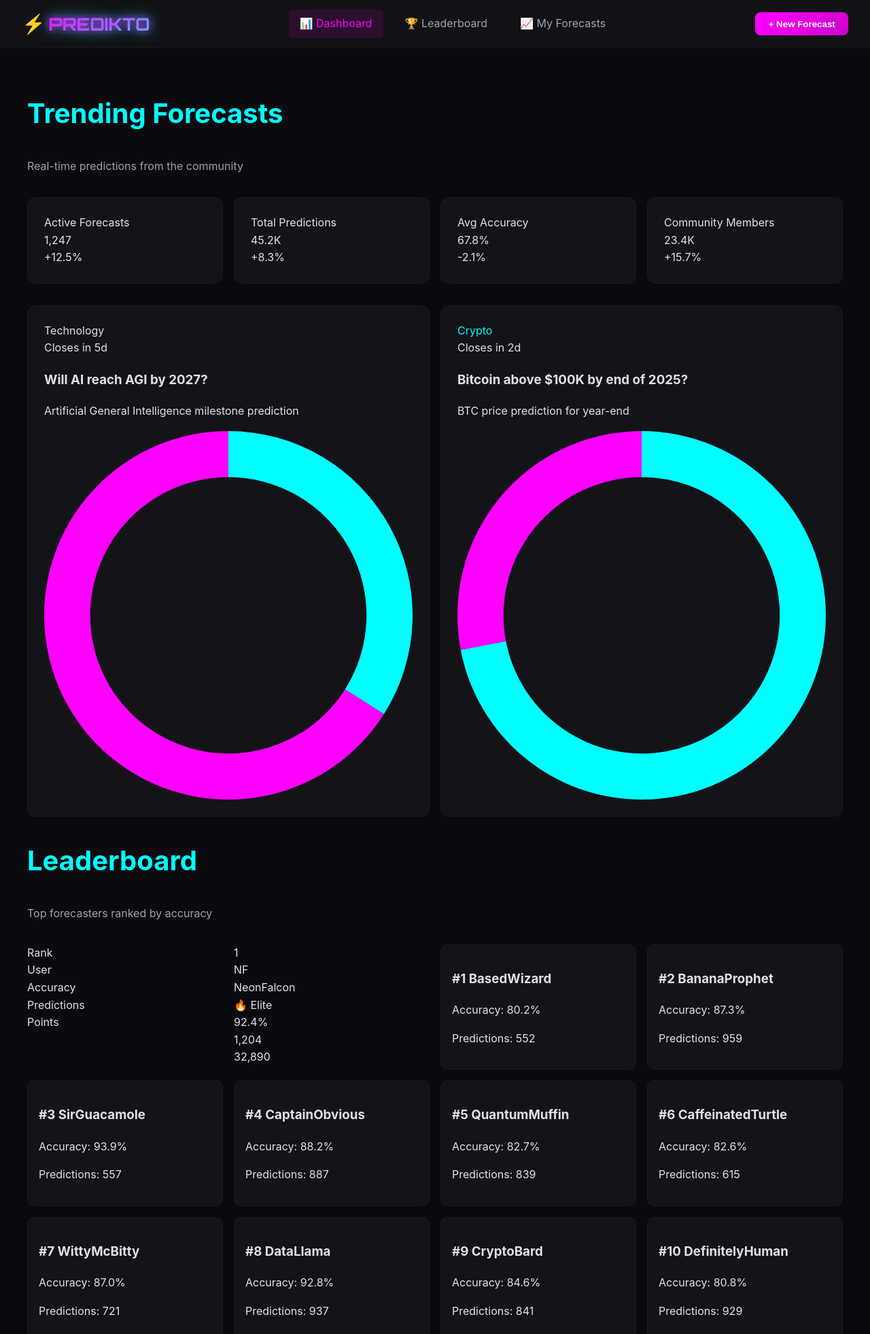
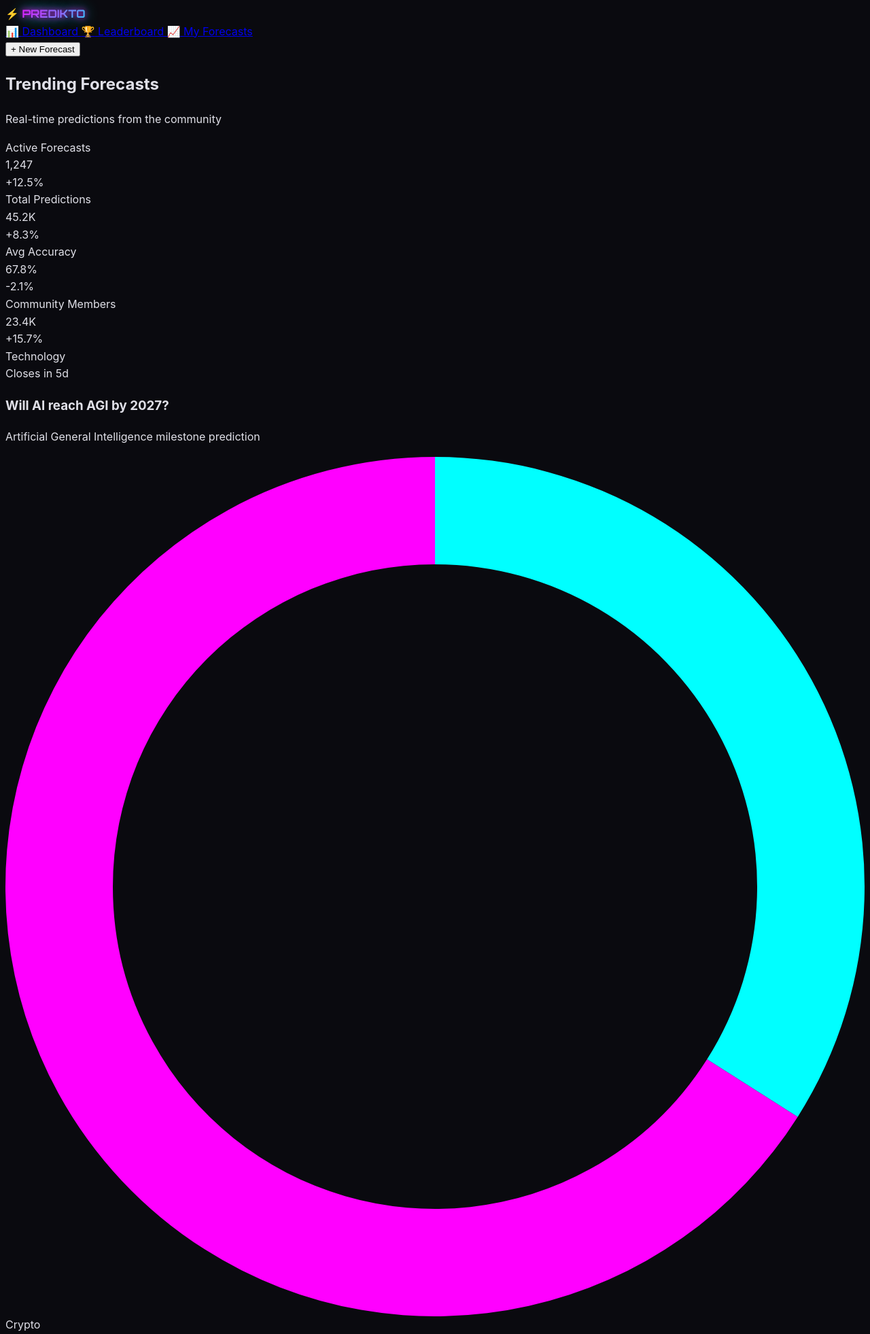
Before and after one commit to bidiazieu2024-hub/flask-demo, a Flask app: page / in a window 1280 px wide. Shown: the top 1962 px of the page at 68% size. Run offline with Flask 3, Linux system fonts and the light colour scheme.

Commit message:
Update styles.css

```diff
--- a/static/styles.css
+++ b/static/styles.css
@@ -1,135 +1,23 @@
 @import url('https://fonts.googleapis.com/css2?family=Orbitron:wght@700&display=swap');
 
+/* Keep your full v0 CSS below */
 body {
-  font-family: -apple-system, BlinkMacSystemFont, "Segoe UI", "Roboto", sans-serif;
+  font-family: -apple-system, BlinkMacSystemFont, "Segoe UI", "Roboto", "Oxygen", "Ubuntu", "Cantarell", sans-serif;
   background: #0a0a0f;
   color: #e0e0e8;
   line-height: 1.6;
   overflow-x: hidden;
 }
 
-.navbar {
-  position: fixed;
-  top: 0; left: 0; right: 0;
-  height: 70px;
-  background: rgba(19,19,24,0.95);
-  backdrop-filter: blur(10px);
-  border-bottom: 1px solid #1a1a24;
-  display: flex;
-  justify-content: space-between;
-  align-items: center;
-  padding: 0 2rem;
-  z-index: 1000;
-}
-
-.brand-icon { font-size: 1.75rem; }
-
+/* Brand only */
 .brand-name {
   font-family: 'Orbitron', sans-serif;
-  font-size: 1.6rem;
-  font-weight: 700;
   background: linear-gradient(135deg, #ff00ff, #00ffff);
   -webkit-background-clip: text;
   -webkit-text-fill-color: transparent;
+  font-weight: 700;
+  text-transform: uppercase;
   text-shadow: 0 0 10px #ff00ff, 0 0 20px #00ffff;
-  text-transform: uppercase;
 }
 
-.nav-links { display: flex; gap: 1rem; }
-
-.nav-link {
-  color: #a0a0b0;
-  text-decoration: none;
-  padding: 0.5rem 1rem;
-  border-radius: 6px;
-  transition: 0.3s;
-}
-
-.nav-link:hover,
-.nav-link.active {
-  background: rgba(255, 0, 255, 0.1);
-  color: #ff00ff;
-}
-
-.main-content {
-  margin-top: 70px;
-  padding: 2rem;
-}
-
-.section-title {
-  font-size: 2.5rem;
-  font-weight: 700;
-  color: #00ffff;
-}
-
-.section-subtitle {
-  color: #a0a0b0;
-  margin-bottom: 2rem;
-}
-
-.stats-grid {
-  display: grid;
-  grid-template-columns: repeat(auto-fit, minmax(220px, 1fr));
-  gap: 1rem;
-  margin-bottom: 2rem;
-}
-
-.stat-card {
-  background: #131318;
-  border-radius: 12px;
-  padding: 1.5rem;
-  border: 1px solid #1a1a24;
-}
-
-.forecasts-grid {
-  display: grid;
-  grid-template-columns: repeat(auto-fit, minmax(320px, 1fr));
-  gap: 1rem;
-}
-
-.forecast-card {
-  background: #131318;
-  border: 1px solid #1a1a24;
-  border-radius: 12px;
-  padding: 1.5rem;
-}
-
-.forecast-category.crypto { color: #00ffff; }
-
-.btn {
-  border: none;
-  border-radius: 8px;
-  padding: 0.6rem 1.2rem;
-  cursor: pointer;
-  font-weight: 600;
-  transition: 0.3s;
-}
-
-.btn-primary {
-  background: linear-gradient(135deg, #ff00ff, #cc00cc);
-  color: white;
-}
-
-.btn-primary:hover {
-  box-shadow: 0 0 15px #ff00ff;
-}
-
-/* Leaderboard */
-.leaderboard-table {
-  display: grid;
-  grid-template-columns: repeat(auto-fit, minmax(240px, 1fr));
-  gap: 1rem;
-}
-
-.leaderboard-entry {
-  background: #131318;
-  border: 1px solid #1a1a24;
-  border-radius: 10px;
-  padding: 1rem;
-  transition: 0.3s;
-}
-
-.leaderboard-entry:hover {
-  transform: translateY(-3px);
-  box-shadow: 0 0 10px rgba(255, 0, 255, 0.3);
-}
+/* Everything else stays as in your v0 CSS */
```
